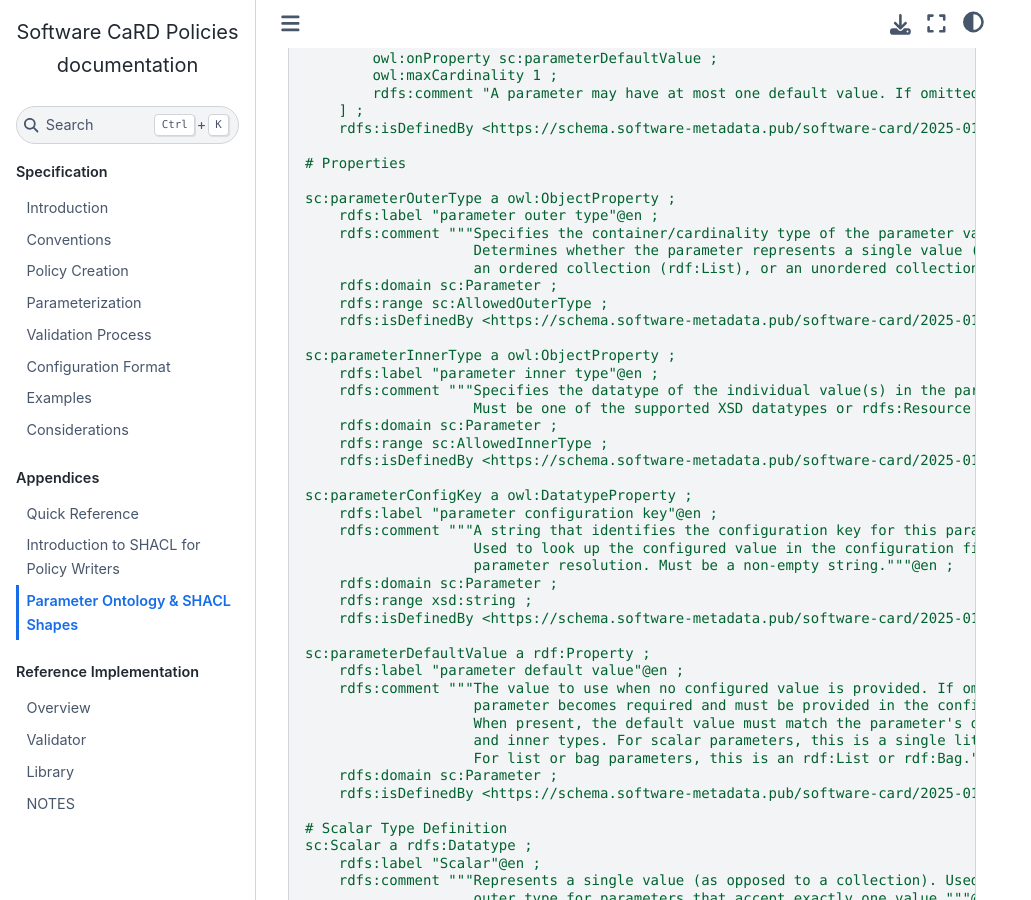
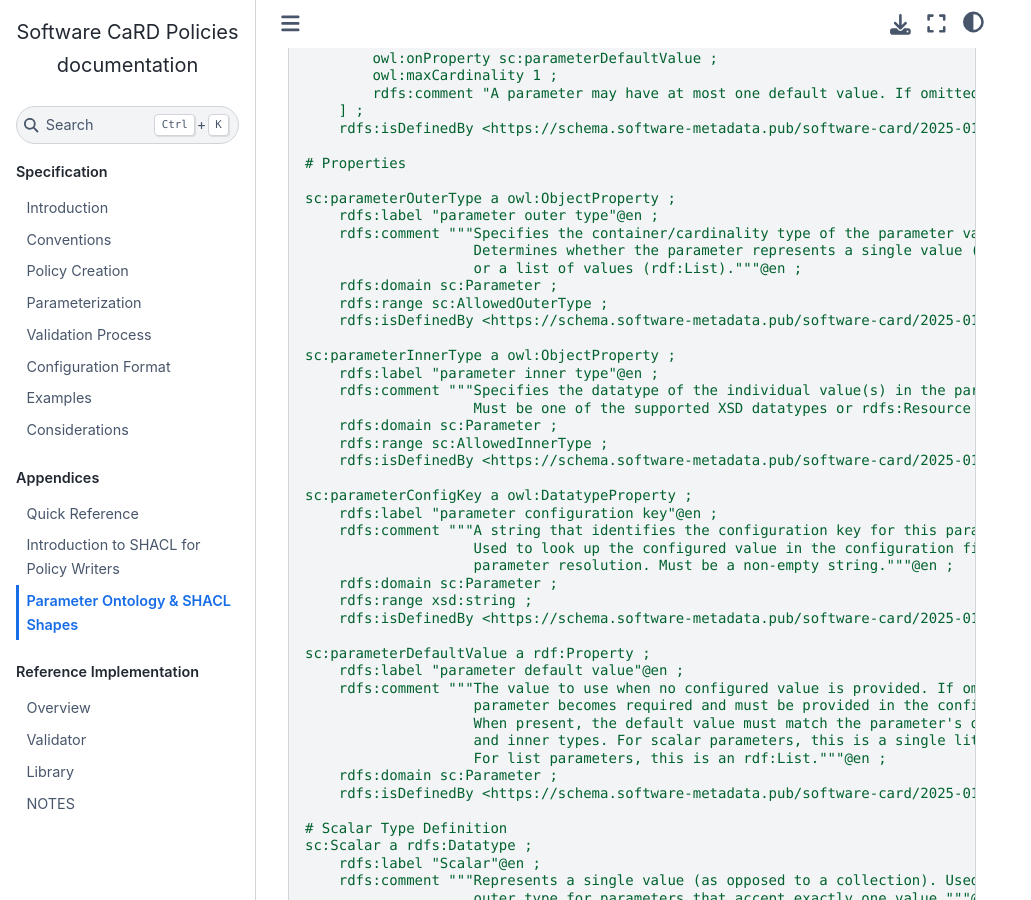
Before and after one commit to softwarepub/software-card-policies, a Sphinx documentation site: the page built from docs/appendices/ontology.md, in a window 1280 px wide and 900 px high, scrolled down 2581 px. Shown: the whole window, without its empty margins (0-1031 px from the left). Built offline with Sphinx 7.4.7 and the Sphinx Book theme 1.1.4, drawn with Linux system fonts in a browser that asks for light colours; pages that are not in the unit, such as notebooks, are missing from menus; some of the changed text lies outside the part shown.

Commit message:
RDF Containers (`rdf:Alt/Bag/Seq`) not supported
We were not sure whether RDF containers should be allowed, or whether
they are even useful. As it turns out, SHACL does not support these
types for constraints such as `sh:in`, thus, we can remove them
entirely.

If lists/sequences, alternatives/enums, sets/bags are needed, they can
be implemented by using the collection type `rdf:List`.

```diff
--- a/docs/appendices/ontology.md
+++ b/docs/appendices/ontology.md
@@ -88,7 +88,7 @@
     rdfs:label "Allowed Outer Type"@en ;
     rdfs:comment """The set of container types that may be used as outer types for parameters.
                     This includes scalar (single value), ordered lists, and unordered bags."""@en ;
-    owl:oneOf ( sc:Scalar rdf:List rdf:Bag ) ;
+    owl:oneOf ( sc:Scalar rdf:List ) ;
     rdfs:isDefinedBy <https://schema.software-metadata.pub/software-card/2025-01/#> .
 
 # Class Definition with cardinality restrictions
@@ -143,7 +143,7 @@
     rdfs:label "parameter outer type"@en ;
     rdfs:comment """Specifies the container/cardinality type of the parameter value.
                     Determines whether the parameter represents a single value (sc:Scalar),
-                    an ordered collection (rdf:List), or an unordered collection (rdf:Bag)."""@en ;
+                    or a list of values (rdf:List)."""@en ;
     rdfs:domain sc:Parameter ;
     rdfs:range sc:AllowedOuterType ;
     rdfs:isDefinedBy <https://schema.software-metadata.pub/software-card/2025-01/#> .
@@ -171,7 +171,7 @@
                     parameter becomes required and must be provided in the configuration file.
                     When present, the default value must match the parameter's declared outer
                     and inner types. For scalar parameters, this is a single literal or resource.
-                    For list or bag parameters, this is an rdf:List or rdf:Bag."""@en ;
+                    For list parameters, this is an rdf:List."""@en ;
     rdfs:domain sc:Parameter ;
     rdfs:isDefinedBy <https://schema.software-metadata.pub/software-card/2025-01/#> .
 
@@ -241,8 +241,8 @@
         sh:description "The container/cardinality type of the parameter."@en ;
         sh:minCount 1 ;
         sh:maxCount 1 ;
-        sh:in ( sc:Scalar rdf:List rdf:Bag ) ;
-        sh:message "Parameter must have exactly one outer type: sc:Scalar, rdf:List, or rdf:Bag."@en ;
+        sh:in ( sc:Scalar rdf:List ) ;
+        sh:message "Parameter must have exactly one outer type: sc:Scalar, or rdf:List."@en ;
     ] ;
 
     # Must have exactly one inner type from allowed set
```
Also changed, not shown: docs/specification/parameterization.md (+8 -23 lines), docs/specification/validation.md (+1 -2 lines), 1 other file.
